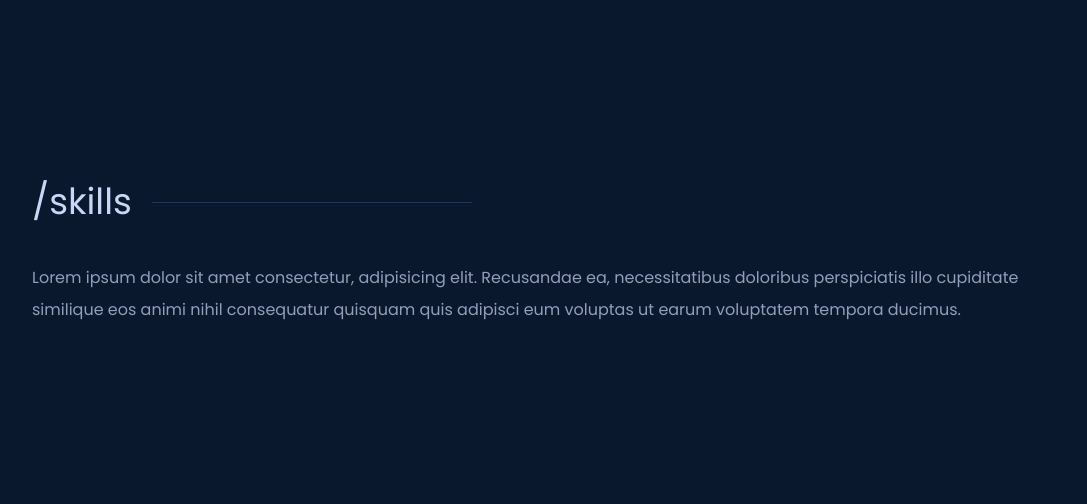
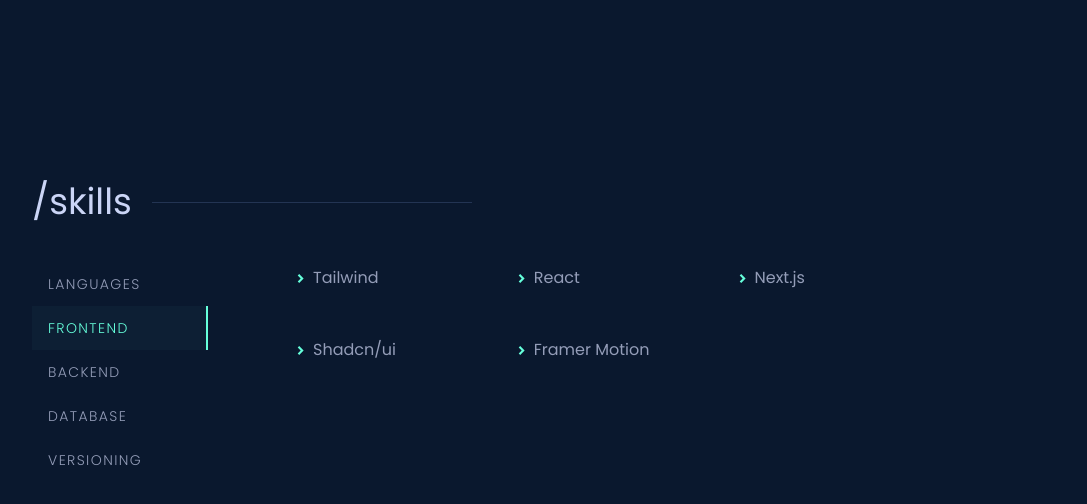
Before and after one commit to DavideAvagnano/portfolio-website, a Next.js app: page / in a window 1280 px wide. Shown: the part 1426-1930 px from the top of the page, without its empty margins (96-1183 px from the left). Before the commit the page ends 1864 px from the top, so only its background shows below. Built offline with nearby package versions, Linux system fonts and the light colour scheme; what tailwindcss-motion would draw is missing.

Commit message:
Skills section finita

```diff
--- a/app/globals.css
+++ b/app/globals.css
@@ -53,5 +53,5 @@
 }
 
 .section {
-  @apply max-w-screen-lg mx-auto py-28 leading-loose;
+  @apply w-full max-w-screen-lg mx-auto py-28 leading-loose;
 }
--- /dev/null
+++ b/components/skills/single-skill.tsx
@@ -0,0 +1,37 @@
+import { motion } from "framer-motion";
+import { RiArrowDropRightLine } from "react-icons/ri";
+
+const fadeInAnimationVariants = {
+  initial: {
+    opacity: 0,
+    y: 100,
+  },
+  animate: (index: number) => ({
+    opacity: 1,
+    y: 0,
+    transition: {
+      delay: 0.15 * index,
+    },
+  }),
+};
+
+interface SingleSkillProps {
+  skill: string;
+  index: number;
+}
+
+export const SingleSkill = ({ skill, index }: SingleSkillProps) => {
+  return (
+    <motion.li
+      variants={fadeInAnimationVariants}
+      initial="initial"
+      whileInView="animate"
+      viewport={{ once: true }}
+      custom={index}
+      className="flex items-center 2xl:text-lg"
+    >
+      <RiArrowDropRightLine size={25} className="text-accent" />
+      {skill}
+    </motion.li>
+  );
+};
--- /dev/null
+++ b/components/skills/skill-category.tsx
@@ -0,0 +1,41 @@
+import { motion } from "framer-motion";
+import { SkillCategoryType } from "@/data/types";
+
+interface SkillCategoryProps {
+  category: SkillCategoryType;
+  isActive: boolean;
+  setActive: () => void;
+}
+
+export const SkillCategory = ({
+  category,
+  isActive,
+  setActive,
+}: SkillCategoryProps) => {
+  return (
+    <li className="relative">
+      <button
+        className={`py-3 pl-4 w-28 sm:w-44 text-start text-xs sm:text-sm 2xl:text-base font-light tracking-widest ${
+          isActive && "text-accent bg-accent/[0.03]"
+        }`}
+        onClick={setActive}
+      >
+        {category.toUpperCase()}
+
+        {isActive && (
+          <motion.span
+            layoutId="activeCategory"
+            transition={{
+              type: "spring",
+              stiffness: 500,
+              damping: 40,
+            }}
+            className="absolute w-[2px] bg-accent inset-y-0 right-0"
+          ></motion.span>
+        )}
+      </button>
+    </li>
+  );
+};
+
+// TODO: animazione sullo sfondo quando clicco sulla categoria
--- a/components/skills/skills.tsx
+++ b/components/skills/skills.tsx
@@ -1,15 +1,44 @@
+"use client";
+
+import { useState } from "react";
+import { skillsData } from "@/data/skills-data";
+
+import { SkillCategoryType } from "@/data/types";
+
 import { SectionHeading } from "@/components/section-heading";
+import { SkillCategory } from "@/components/skills/skill-category";
+import { SingleSkill } from "@/components/skills/single-skill";
 
 export const Skills = () => {
+  const [selectedCategory, setSelectedCategory] =
+    useState<SkillCategoryType>("frontend");
+
   return (
     <section id="skills" className="section">
       <SectionHeading label="/skills" />
-      <p className="text-foreground-light">
-        Lorem ipsum dolor sit amet consectetur, adipisicing elit. Recusandae ea,
-        necessitatibus doloribus perspiciatis illo cupiditate similique eos
-        animi nihil consequatur quisquam quis adipisci eum voluptas ut earum
-        voluptatem tempora ducimus.
-      </p>
+
+      <div className="flex gap-10 md:gap-20 text-foreground-light">
+        <ul className="flex flex-col flex-none">
+          {Object.keys(skillsData).map((category) => (
+            <SkillCategory
+              key={category}
+              category={category as SkillCategoryType}
+              isActive={selectedCategory === category}
+              setActive={() =>
+                setSelectedCategory(category as SkillCategoryType)
+              }
+            />
+          ))}
+        </ul>
+
+        <div className="">
+          <ul className="grid grid-cols-1 sm:grid-cols-2 lg:grid-cols-3 gap-y-5 lg:gap-y-10 gap-x-20 place-content-center">
+            {skillsData[selectedCategory].map((skill, index) => (
+              <SingleSkill key={skill} index={index} skill={skill} />
+            ))}
+          </ul>
+        </div>
+      </div>
     </section>
   );
 };
--- /dev/null
+++ b/data/types.ts
@@ -0,0 +1,3 @@
+import { skillsData } from "@/data/skills-data";
+
+export type SkillCategoryType = keyof typeof skillsData;
--- a/package.json
+++ b/package.json
@@ -13,6 +13,7 @@
     "@radix-ui/react-slot": "^1.1.0",
     "class-variance-authority": "^0.7.1",
     "clsx": "^2.1.1",
+    "framer-motion": "^11.13.1",
     "lucide-react": "^0.465.0",
     "next": "^15.0.3",
     "react": "^18.3.1",
```
Also changed, not shown: 1 other file (tests, documents, lock files or other folders).
